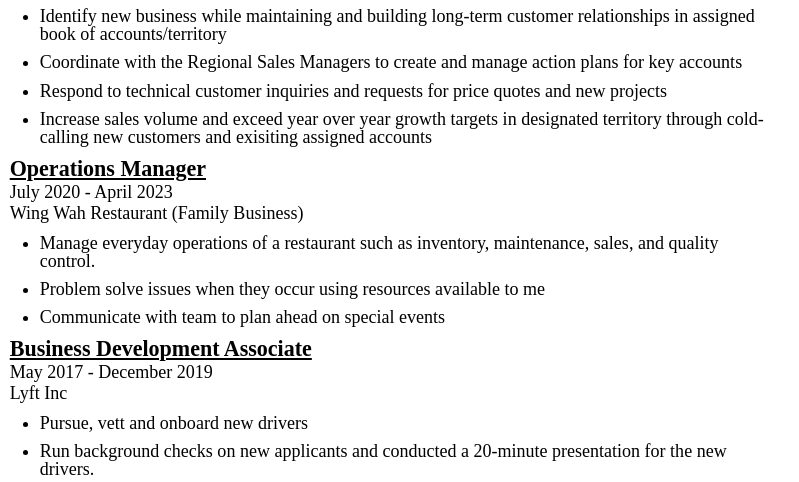
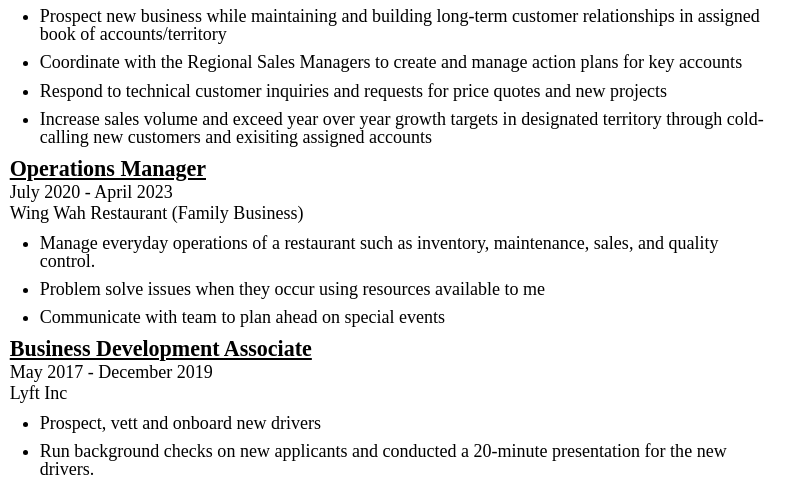
Before and after one commit to Nike159/Resume, a plain HTML site: page index.html in a window 1280 px wide. Shown: the part 416-898 px from the top of the page, 465-1264 px from the left. Drawn offline with nearby package versions, Linux system fonts and the light colour scheme.

Commit message:
committed

```diff
--- a/index.html
+++ b/index.html
@@ -91,7 +91,7 @@
             <p class="year blur">Duraco Speciality Materials</p>
             <ul>
               <li class="list-item line">
-                Identify new business while maintaining and building long-term customer relationships in assigned book of accounts/territory
+                Prospect new business while maintaining and building long-term customer relationships in assigned book of accounts/territory
               </li>
               <li class="list-item line">
                 Coordinate with the Regional Sales Managers to create and manage action plans for key accounts
@@ -130,7 +130,7 @@
             <p class="year blur">Lyft Inc</p>
             <ul>
               <li class="list-item line">
-                Pursue, vett and onboard new drivers              </li>
+                Prospect, vett and onboard new drivers              </li>
               <li class="list-item line">
                 Run background checks on new applicants and conducted a 20-minute presentation for the new drivers.
               </li>
```
